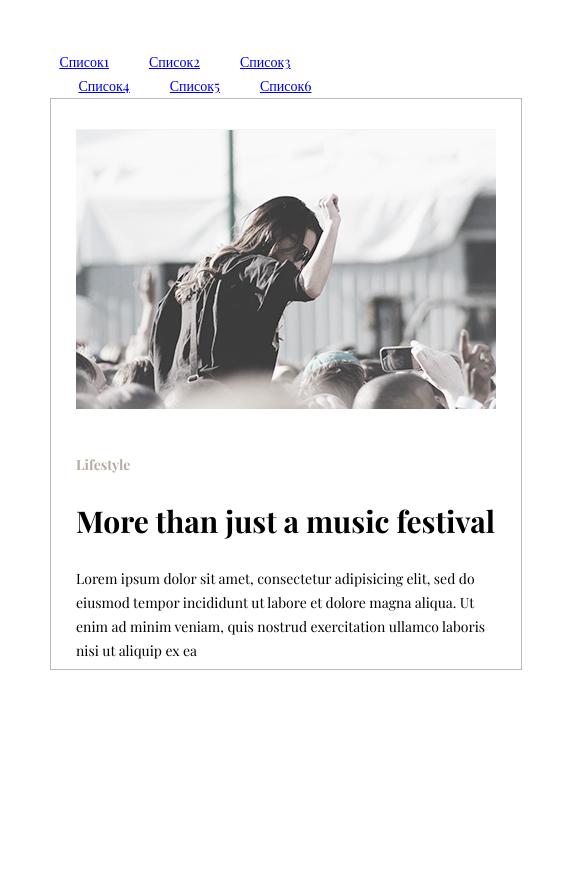
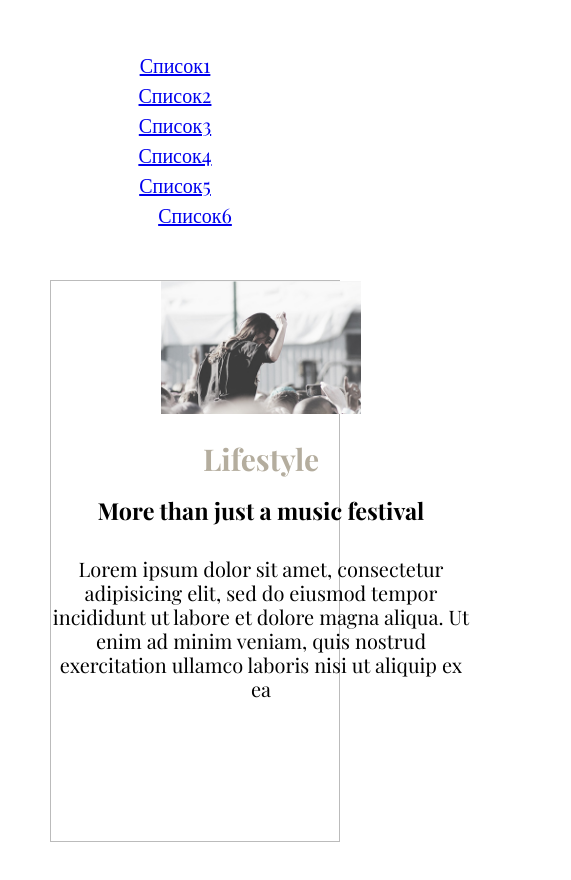
Before and after one commit to Koallla/Training, a plain HTML site: page Module-03/Module-03add.html in a window 390 px wide. Shown: the whole page, 571 px wide, since content can reach past the window. Before the commit the page ends 844 px from the top, so only its background shows below. Drawn offline with nearby package versions, Linux system fonts and the light colour scheme.

Commit message:
added responsive fontSize

```diff
--- a/Module-03/css/style.css
+++ b/Module-03/css/style.css
@@ -1,5 +1,4 @@
 * {
-<<<<<<< HEAD
   margin: 0;
   padding: 0;
 }
@@ -11,22 +10,19 @@ body {
   margin: 50px;
 }
 
-
 .link {
   display: inline-block;
   text-decoration: none;
   border: 2px solid #000;
   padding: 5px 10px;
-
 }
-
 
 .login::before,
 .logout::after {
   display: inline-block;
   width: 20px;
   height: 20px;
-    content: '';
+  content: "";
   background-size: contain;
   background-position: center;
   vertical-align: middle;
@@ -41,32 +37,42 @@ body {
 .logout::after {
   background-image: url(../img/output.png);
 }
-=======
-  margin: 0;
-  padding: 0;
+
+/* размер шрифта от 14 до 24 px */
+html {
+  font-size: calc(14px + 10 * ((100vw - 360px) / 2048));
 }
 
+/* Mobile and Tablet */
+@media (max-width: 768px) {
+  html {
+    font-size: calc(16px + 2 * ((100vw - 360px) / 768));
+  }
+}
+
+/* Laptop and Desktops screens */
+@media (min-width: 769px) {
+  html {
+    font-size: calc(14px + 10 * ((100vw - 769px) / 2048));
+  }
+}
 .navigation {
   text-align: center;
   margin: 50px;
 }
 
-
 .navigation-list {
   display: inline-block;
-  font-size: 0px;
+  -size: 0px;
   width: auto;
   height: auto;
   text-align: center;
-
 }
 
 .navigation-list-item {
   display: inline-block;
-font-size: 14px;
   line-height: 24px;
   margin-right: 40px;
-
 }
 
 .navigation-list-item:nth-last-child(1) {
@@ -74,40 +80,32 @@ margin-right: 40px;
 }
 
 .navigation-list-item a:hover,
-.navigation-list-item a:focus
- {
+.navigation-list-item a:focus {
   color: red;
 }
-
 
 .container {
   margin: 0 auto;
   font-family: "Playfair Display", serif;
 }
 
-
 section {
-  width: 470px;
-  height: 570px;
-  margin: auto;
   border: solid #bbbbbb 1px;
   font-family: "Playfair Display", serif;
 
-  /* text-align: center; */
+  text-align: center;
 }
-
-
 
 .relax-list {
   display: inline-block;
-  width: 470px;
   margin: 30px 25px 30px 25px;
   padding: 0;
+  margin: 0 auto;
+  text-align: center;
 }
 
 .relax-list-item {
   display: inline-block;
-  font-size: 14px;
   width: 420px;
   margin-left: ;
 }
@@ -116,23 +114,22 @@ section {
   margin-bottom: 30px;
 }
 
+img {
+  width: 200px;
+}
+
 h2 {
-  font-size: 14px;
   color: #b4ad9e;
   margin-bottom: 25px;
   line-height: 17px;
 }
 
-
 h3 {
-  font-size: 30px;
   margin-bottom: 28px;
   line-height: 36px;
 }
 
 p {
-  font-size: 14px;
   line-height: 24px;
   margin-bottom: 140px;
 }
->>>>>>> 3751cba795dffc63467b1bbf430a16daa2f3e5de
```
Also changed, not shown: Module-03/Module-03add.html (+7 -23 lines). Lines whose indentation alone changed are shown as unchanged.
